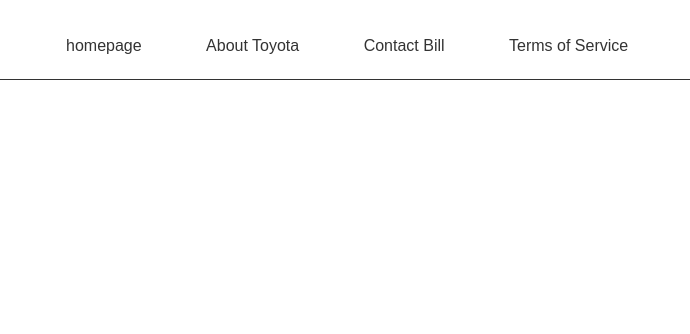
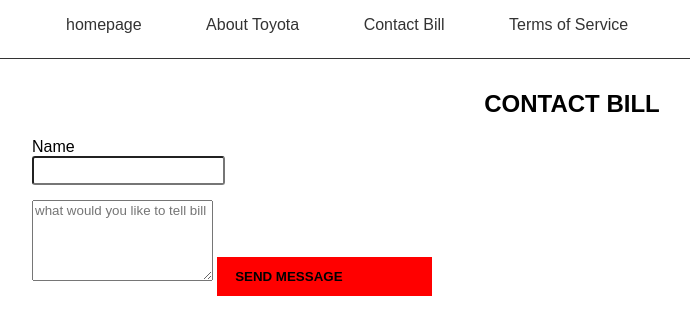
Before and after one commit to cbough/firstrepo, a plain HTML site: page contact.html in a window 1280 px wide. Shown: the whole page, without its empty margins (68-758 px from the left). Drawn offline with Linux system fonts and the light colour scheme.

Commit message:
fixing up a form

```diff
--- a/contact.html
+++ b/contact.html
@@ -14,8 +14,15 @@
         <li><a href="#">Terms of Service</a></li>
       </ul>
     </nav>
-    <h1></h1>
+    <section class="contact-section">
+      <h1>Contact Bill</h1>
+      <form class="contact-form">
+        <label>Name</label><br>
+      <input type="text"><br>
 
-
+      <textarea rows="5" cols+"25" placeholder="what would you like to tell bill"></textarea>
+      <input type="sumbit" value="Send Message">
+    </form>
+    </section>
   </body>
   </html>
--- a/main.css
+++ b/main.css
@@ -65,6 +65,37 @@ background: darkred;
   grid-gap: 15px;
 }
 
+.contact-section {
+  padding-top: 70px;
+}
+
+.contact-form {
+  padding-left: 100px;
+}
+
+.contact-form input[type="sumbit"] {
+  background: red;
+  border: 1px; solid darkred;
+  padding: 1% 1.5%;
+  text-transform: uppercase;
+  font-weight: 600;
+}
+
+.contact-form input[type="sumbit"]:hover {
+  background: darkred;
+}
+
+.contact-form textarea {
+  boder-radius: 5px;
+  margin-top: 15px;
+  font-family: sans-serif;
+}
+
+.contact-form input[type="text"] {
+  /* top, right, bottom, left*/
+  padding: 5px 10px 5px 2px;
+  border-radius: 3px;
+}
 
 .info-grid div:nth-child(2) {
   background-image: url('https://officialpsds.com/imageview/73/vy/73vyqn_large.png?1528082460');
```
Also changed, not shown: index.html (+3 -3 lines).
